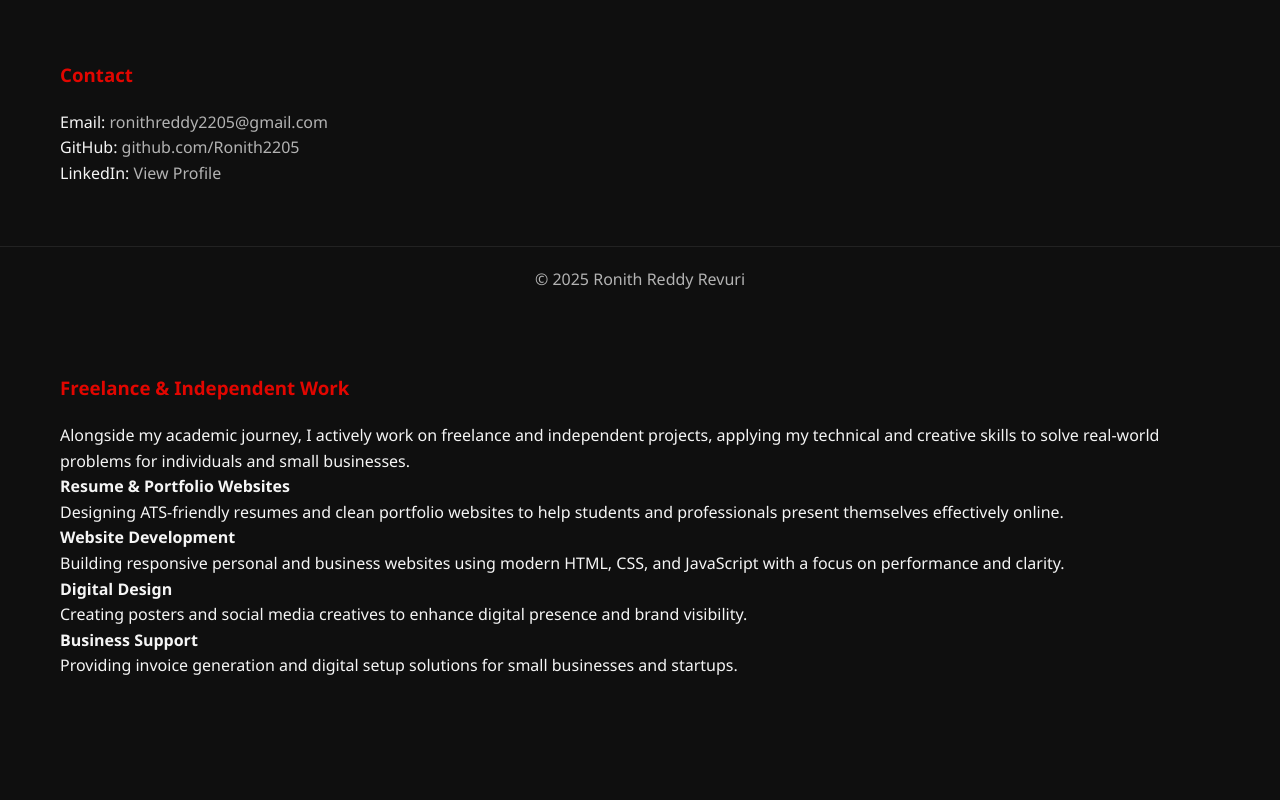
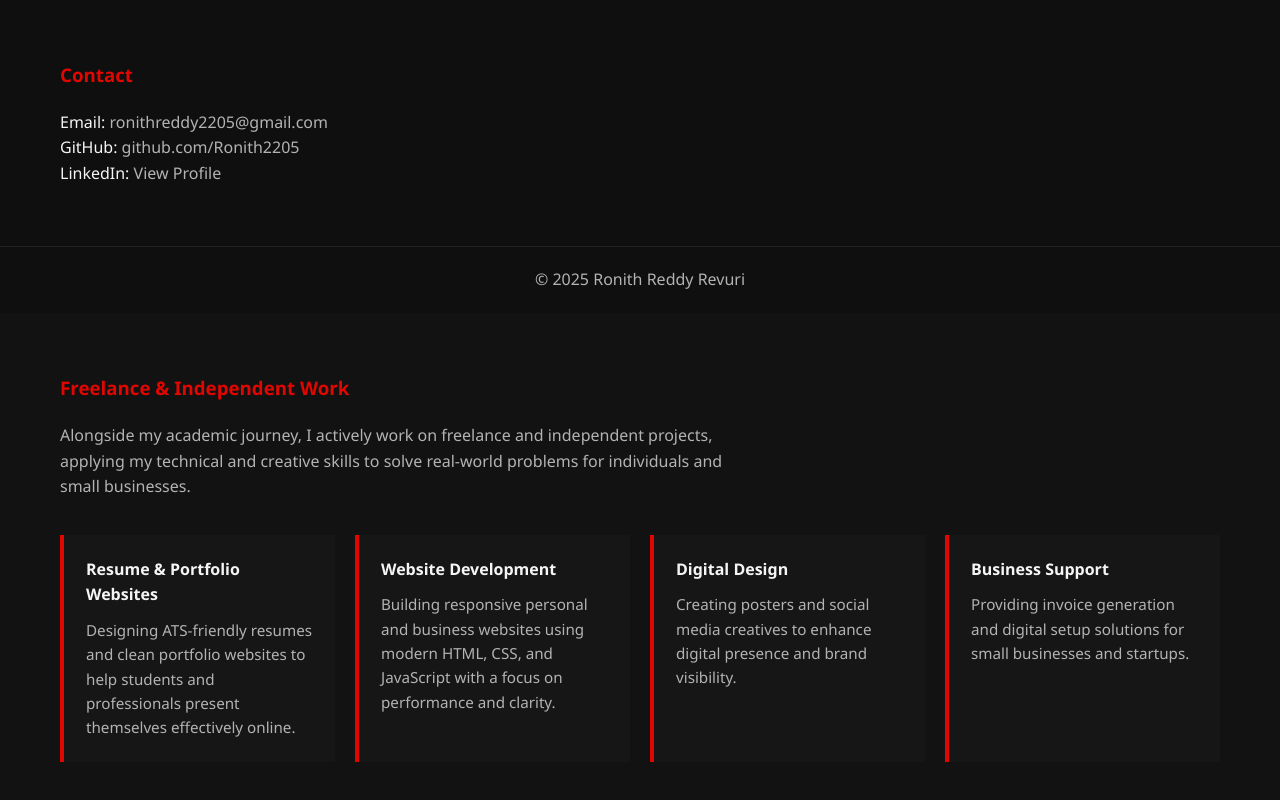
Before and after one commit to Ronith2205/RESUME, a plain HTML site: page index.html in a window 1280 px wide. Shown: the part 1312-2112 px from the top of the page. Before the commit the page ends 2051 px from the top, so only its background shows below. Drawn offline with Linux system fonts and the light colour scheme.

Commit message:
Add styles for freelance section

```diff
--- a/style.css
+++ b/style.css
@@ -131,3 +131,42 @@ footer {
     font-size: 2.2rem;
   }
 }
+
+
+/* Freelance Section */
+#freelance {
+  background: #121212;
+}
+
+.freelance-intro {
+  max-width: 700px;
+  color: var(--grey);
+  margin-bottom: 35px;
+}
+
+.freelance-grid {
+  display: grid;
+  grid-template-columns: repeat(auto-fit, minmax(250px, 1fr));
+  gap: 20px;
+}
+
+.freelance-card {
+  background: #161616;
+  padding: 22px;
+  border-left: 4px solid var(--red);
+  transition: transform 0.3s ease;
+}
+
+.freelance-card h4 {
+  margin-bottom: 10px;
+  color: var(--white);
+}
+
+.freelance-card p {
+  color: var(--grey);
+  font-size: 0.95rem;
+}
+
+.freelance-card:hover {
+  transform: translateY(-5px);
+}
```
